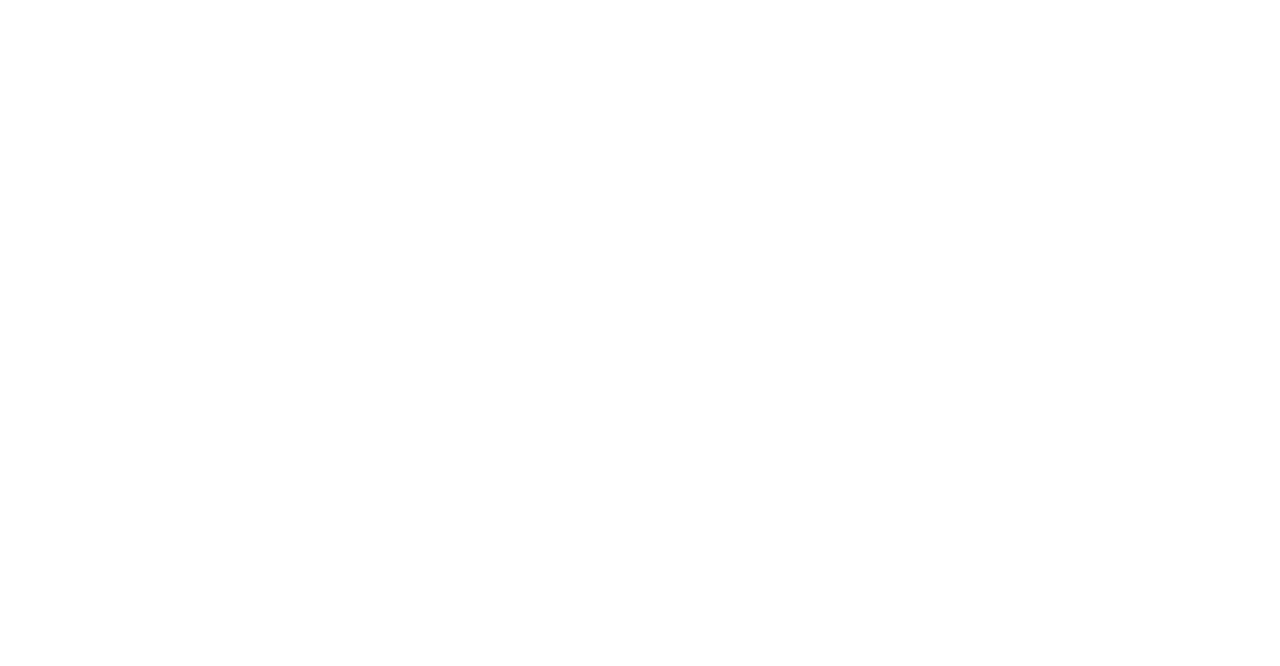
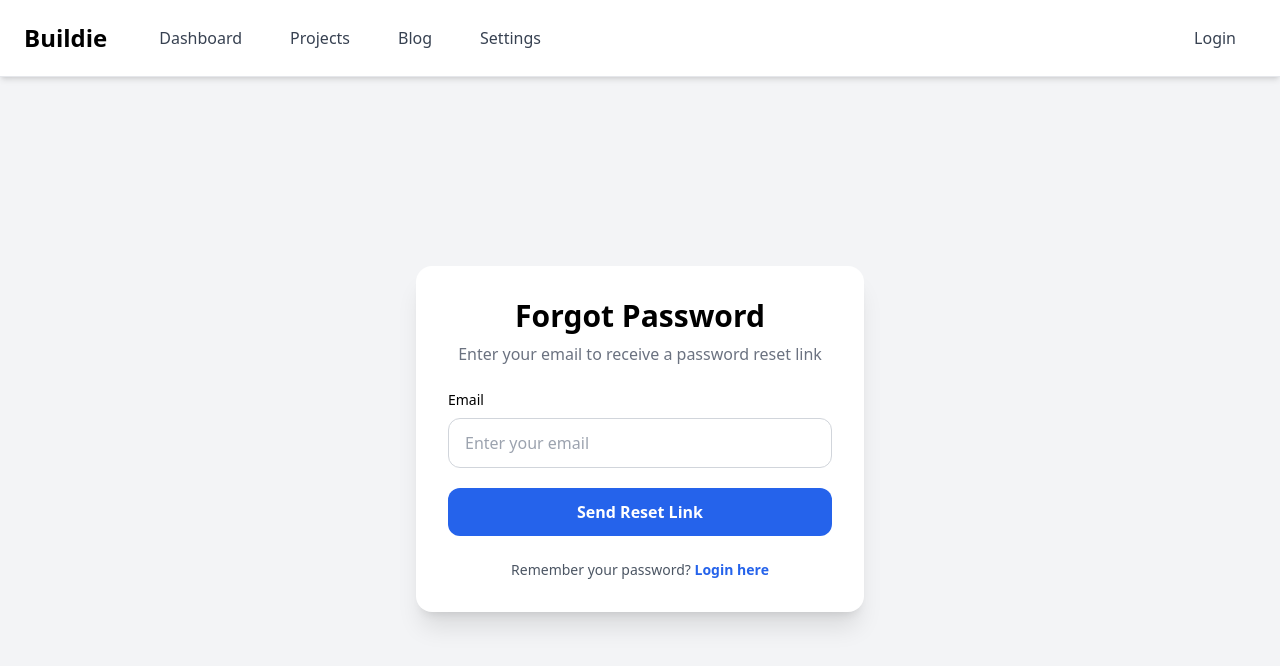
Before and after one commit to Subhadeep0707/Buildie, a React (Vite) app in the folder client/: page /forgot-password in a window 1280 px wide. Before the commit this address had no page. Shown: the top 666 px of the page. Built offline with nearby package versions, Linux system fonts and the light colour scheme.

Commit message:
Add password reset pages and completed the essential functioality

```diff
--- a/client/src/App.jsx
+++ b/client/src/App.jsx
@@ -10,6 +10,8 @@
 import Login from "./pages/Auth/Login";
 import ProtectedRoute from "./components/protectedRoutes";
 import Profile from "./pages/Profile/Profile";
+import ForgotPassword from "./pages/Auth/ForgotPassword";
+import ResetPassword from "./pages/Auth/resetPassword";
 
 function App() {
   const theme = useSelector((state) => state.settings.theme);
@@ -69,6 +71,8 @@
           />
           <Route path="/blog" element={<Blog />} />
           <Route path="/login" element={<Login />} />
+          <Route path="/forgot-password" element={<ForgotPassword />} />
+          <Route path="/forgot-password" element={<ForgotPassword />} />
         </Route>
       </Routes>
     </BrowserRouter>
--- /dev/null
+++ b/client/src/pages/Auth/ForgotPassword.jsx
@@ -0,0 +1,99 @@
+import { useState } from "react";
+import { Link } from "react-router-dom";
+import axiosInstance from "../../api/axiosInstance";
+
+const ForgotPassword = () => {
+  const [email, setEmail] = useState("");
+  const [message, setMessage] = useState("");
+  const [error, setError] = useState("");
+  const [loading, setLoading] = useState(false);
+
+  const handleSubmit = async (e) => {
+    e.preventDefault();
+    setMessage("");
+    setError("");
+    setLoading(true);
+
+    try {
+      const response = await axiosInstance.post("/api/auth/forgot-password", {
+        email,
+      });
+
+      setMessage(response.data.message);
+    } catch (error) {
+      setError(error.response?.data?.message || "Something went wrong");
+    } finally {
+      setLoading(false);
+    }
+  };
+
+  return (
+    <div className="w-full flex-1 min-h-[calc(100vh-80px)] flex items-center justify-center bg-transparent p-6">
+      <div className="w-full max-w-md bg-white dark:bg-gray-800 rounded-2xl shadow-xl p-8 space-y-6">
+        {/* Heading */}
+        <div className="text-center">
+          <h1 className="text-3xl font-bold dark:text-white">
+            Forgot Password
+          </h1>
+
+          <p className="text-gray-500 dark:text-gray-400 mt-2">
+            Enter your email to receive a password reset link
+          </p>
+        </div>
+
+        {/* Success Message */}
+        {message && (
+          <div className="bg-green-100 text-green-700 dark:bg-green-900 dark:text-green-200 p-4 rounded-lg">
+            {message}
+          </div>
+        )}
+
+        {/* Error Message */}
+        {error && (
+          <div className="bg-red-100 text-red-700 dark:bg-red-900 dark:text-red-200 p-4 rounded-lg">
+            {error}
+          </div>
+        )}
+
+        {/* Form */}
+        <form onSubmit={handleSubmit} className="space-y-5">
+          <div>
+            <label className="block mb-2 text-sm font-medium dark:text-white">
+              Email
+            </label>
+
+            <input
+              type="email"
+              value={email}
+              onChange={(e) => setEmail(e.target.value)}
+              placeholder="Enter your email"
+              className="w-full px-4 py-3 rounded-xl border border-gray-300 dark:border-gray-700 bg-white dark:bg-gray-900 dark:text-white focus:outline-none focus:ring-2 focus:ring-blue-500"
+              required
+            />
+          </div>
+
+          <button
+            type="submit"
+            disabled={loading}
+            className="w-full bg-blue-600 hover:bg-blue-700 text-white py-3 rounded-xl font-semibold transition"
+          >
+            {loading ? "Sending..." : "Send Reset Link"}
+          </button>
+        </form>
+
+        {/* Back to Login */}
+        <div className="text-center text-sm text-gray-600 dark:text-gray-400 mt-4">
+          Remember your password?{" "}
+          <Link
+            to="/login"
+            className="text-blue-600 dark:text-blue-400 font-semibold hover:underline"
+          >
+            Login here
+          </Link>
+        </div>
+      </div>
+    </div>
+  );
+};
+
+export default ForgotPassword;
```
